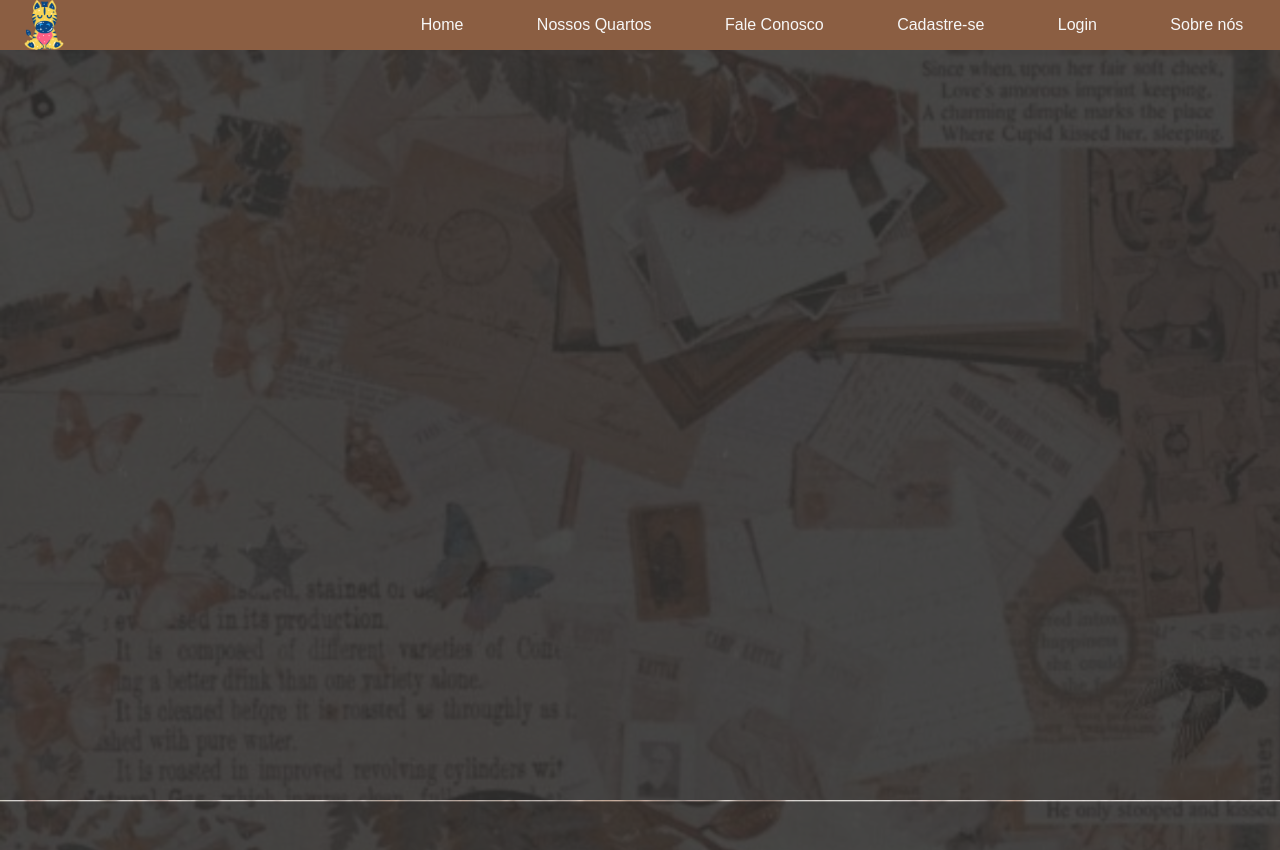
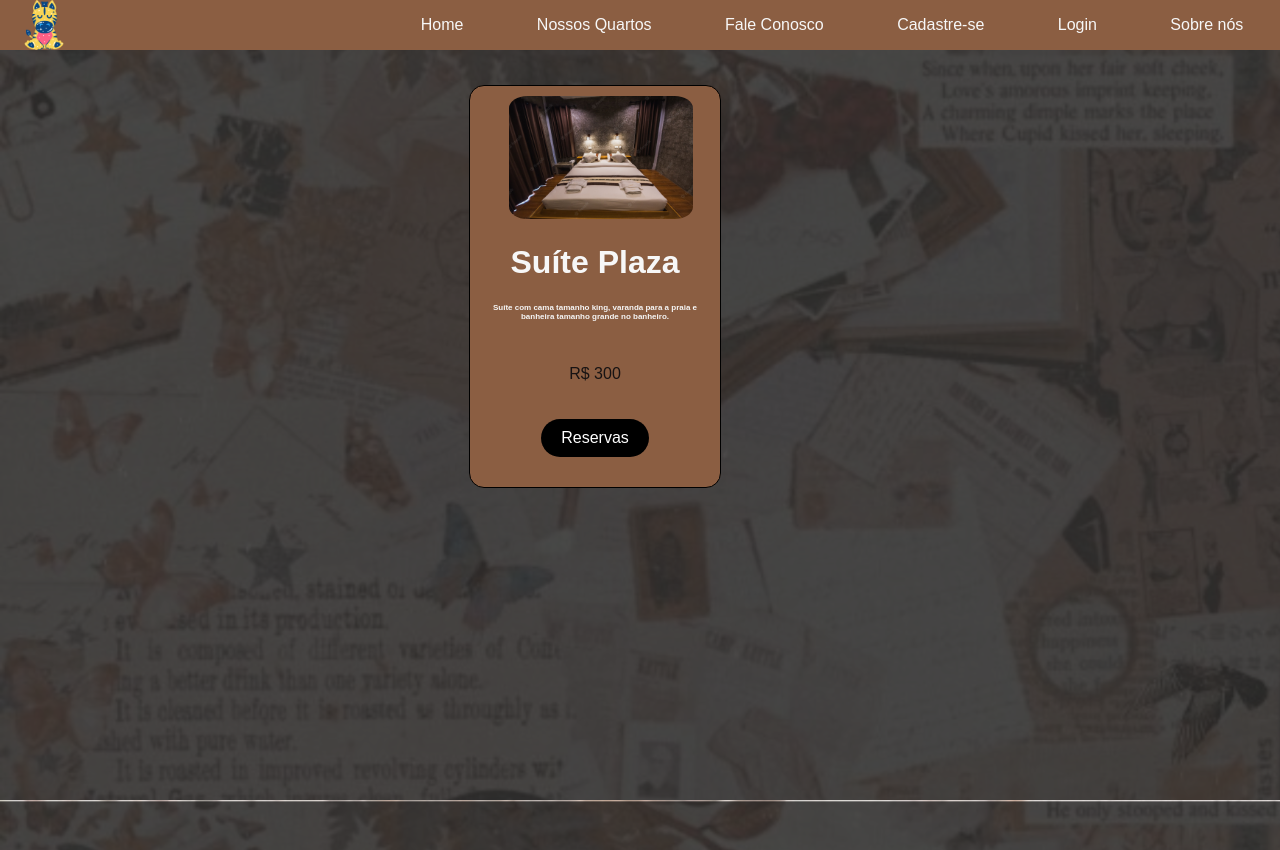
Before and after one commit to imogawa/Hotel-Transilvania, a React (Create React App) app: page /reservas in a window 1280 px wide. Built offline with nearby package versions, Linux system fonts and the light colour scheme; no server answers.

Commit message:
criação do componente card;

```diff
--- a/src/App.js
+++ b/src/App.js
@@ -3,6 +3,7 @@ import { BrowserRouter as Router, Routes, Route} from "react-router-dom";
 import Header from './components/Header/Header';
 import Cadastro from './pages/Cadastro/Cadastro';
 import Login from './pages/Login/Login';
+import Reservas from './pages/Reservas/Reservas';
 import Sobre from './pages/Sobre/Sobre';
 
 
@@ -15,6 +16,7 @@ const App = () => {
           <Route path='/cadastro' element={<Cadastro />} />
           <Route path='/login' element={<Login />} />
           <Route path='/sobre' element={<Sobre />} />
+          <Route path='/reservas' element={<Reservas />} />
       </Routes>
     </div>
   </Router>
--- /dev/null
+++ b/src/components/Card/Card.jsx
@@ -0,0 +1,44 @@
+import React, { useEffect, useState } from 'react';
+import Style from './Cards.module.css'
+import Quarto from '../../assets/quarto.jpg'
+
+export default function Cards(){
+    const [reservas, setReservas] = useState([])
+    // const api = 'https://api-rest-hotel.vercel.app/reservas'
+    // const fetchData = async() => {
+    //     const response = await api.get()
+    //     setReservas(response?.data)
+    //     console.log(response?.data)
+    // }
+    useEffect(() => {
+        fetch('https://api-rest-hotel.vercel.app/reservas')
+        .then(response => {
+            if(response.ok){
+                const a=response.json()
+                console.log(a)
+                return a
+            } throw response
+        })
+        .then(reservas=>{
+            setReservas(reservas)
+            console.log(reservas)
+        })
+    },[] );
+
+    return (
+        <div className={Style.container}>
+            <div className={Style.card}>
+                <div className={Style.img}>
+                    <img src={Quarto}/>
+                </div>
+                <h1>Suíte Plaza</h1>
+                <h3>Suíte com cama tamanho king, varanda para a praia e banheira tamanho grande no banheiro.</h3>
+                <div className={Style.content}>
+                    <p>R$ 300</p>
+                    <a href="#">Reservas</a>
+                </div>
+            </div>
+        </div>
+    )
+
+}
--- /dev/null
+++ b/src/components/Card/Cards.module.css
@@ -0,0 +1,91 @@
+/* * {
+    margin: 0;
+    padding: 0;
+    box-sizing: border-box;
+    font-family: Arial, Helvetica, sans-serif;
+} */
+
+/* body {
+    display: flex;
+    justify-content: center;
+    align-items: center;
+    min-height: 100vh;
+} */
+
+.img img {
+    border-radius: 10%;
+    width: 80%;
+}
+
+.container {
+    width: 1150px;
+    padding: 20px;
+    display: flex;
+    align-items: center;
+    justify-content: center;
+    flex-wrap: wrap;
+}
+
+.container .card {
+    position: relative;
+    padding: 10px;
+    width: 20%;
+    background-color: #fff;
+    margin: 15px;
+    border: 1px solid black;
+    border-radius: 15px;
+    overflow: hidden;
+    transition: 0.5s;
+    text-align: center;
+    background-color: #8B5E42;
+
+}
+
+.container .card img {
+    transition: 0.5s;
+
+}
+
+.container .card h3 {
+    font-size: 0.5rem;
+}
+
+.container .card .content {
+    padding: 20px;
+    text-align: center;
+}
+
+.container .card .content p {
+    color: rgb(23, 19, 19);
+    transition: 0.5s;
+}
+
+.container .card .content a {
+    position: relative;
+    display: inline-block;
+    padding: 10px 20px;
+    background-color: #000;
+    color: #fff;
+    border-radius: 40px;
+    text-decoration: none;
+    transition: 0.5s;
+    outline: none;
+    margin-top: 20px;
+}
+
+.container .card:hover {
+    background-color: #04030469;
+    color: rgb(255, 255, 255);
+    margin-top: -30px;
+    box-shadow: 2px 20px 25px rgba(255, 255, 255, 0.998);
+    border-color: #a8828f;
+}
+
+.container .card:hover .content p {
+    color: white;
+}
+
+.container .card:hover .content a{
+    color:black;
+    background-color: white;
+}
--- a/src/components/Header/Header.jsx
+++ b/src/components/Header/Header.jsx
@@ -5,7 +5,7 @@ import { Link } from "react-router-dom";
 
 export default function Header(){
     const itens = ['Home','Nossos Quartos','Fale Conosco','Cadastre-se','Login','Sobre nós']
-    const hrefs = ['/','/quartos','/fale-conosco','/cadastro','/login','/sobre']
+    const hrefs = ['/','/reservas','/fale-conosco','/cadastro','/login','/sobre']
     return (
         <header>
             <div>
--- a/src/pages/Reservas/Reservas.jsx
+++ b/src/pages/Reservas/Reservas.jsx
@@ -1,10 +1,11 @@
 import React from "react";
 import style from './Reservas.module.css';
+import Cards from "../../components/Card/Card";
 
 export default function Reservas() {
     return (
         <div>
-
+            <Cards/>
         </div>
     )
 }
```
Also changed, not shown: src/assets/quarto.jpg (added).
